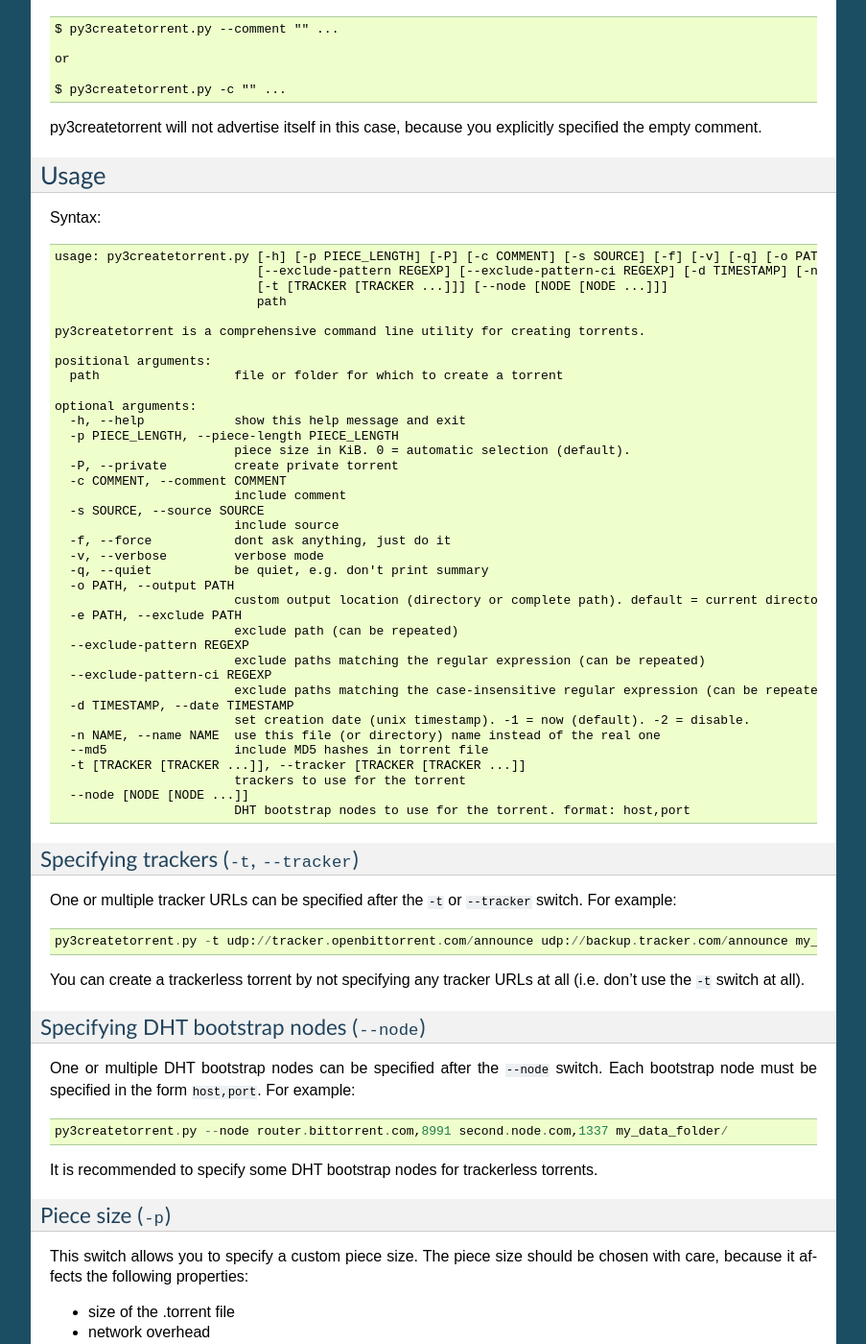
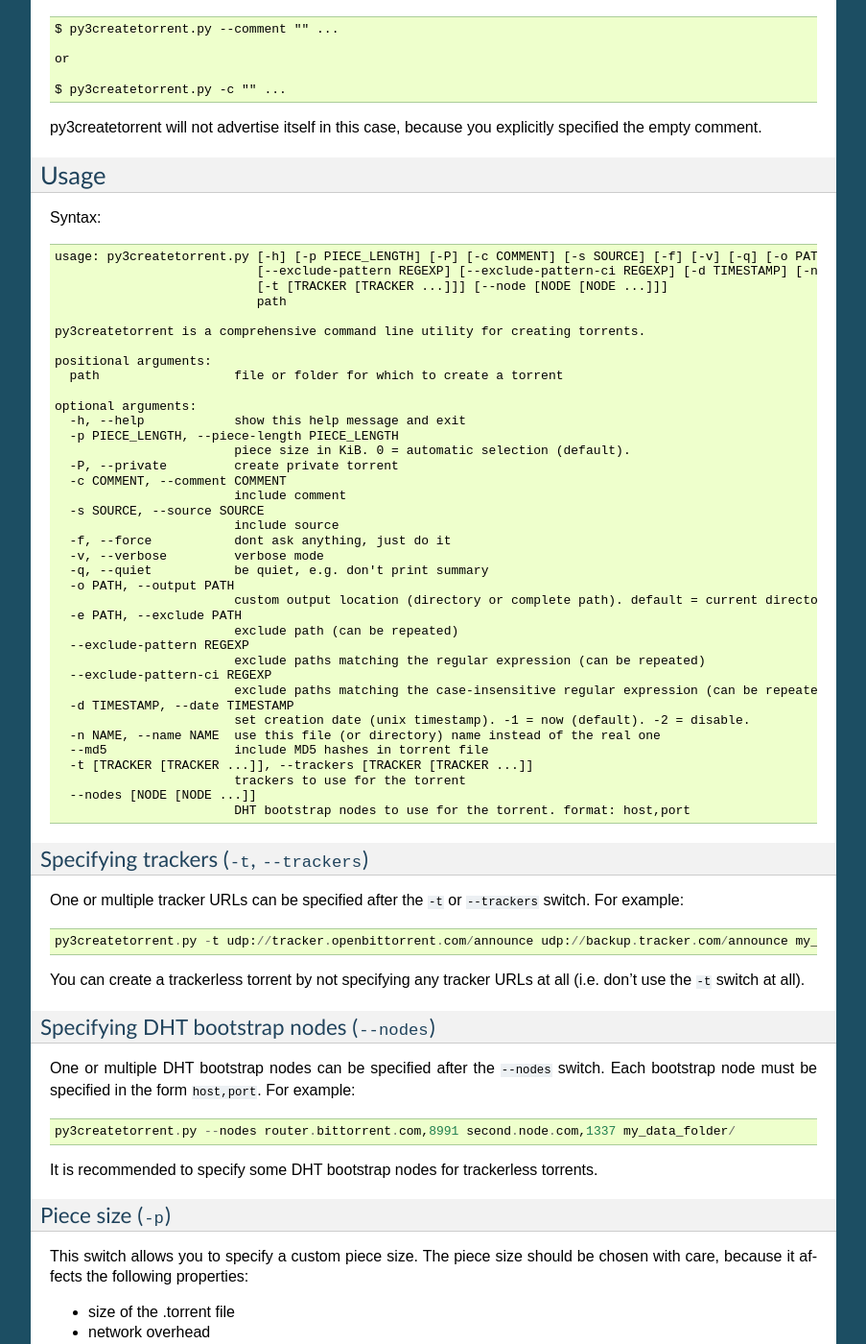
Before and after one commit to rsnitsch/py3createtorrent, a Sphinx documentation site: the page built from docs/source/user.rst, in a window 1280 px wide and 1400 px high, scrolled down 2193 px. Shown: the whole window at 96% size, without its empty margins (198-1101 px from the left). Built offline with Sphinx 7.4.7, drawn with Linux system fonts in a browser that asks for light colours; some of the changed text lies outside the part shown.

Commit message:
Rename --tracker to --trackers and --node to --nodes

```diff
--- a/docs/source/user.rst
+++ b/docs/source/user.rst
@@ -173,28 +173,28 @@ Syntax:
                           set creation date (unix timestamp). -1 = now (default). -2 = disable.
     -n NAME, --name NAME  use this file (or directory) name instead of the real one
     --md5                 include MD5 hashes in torrent file
-    -t [TRACKER [TRACKER ...]], --tracker [TRACKER [TRACKER ...]]
+    -t [TRACKER [TRACKER ...]], --trackers [TRACKER [TRACKER ...]]
                           trackers to use for the torrent
-    --node [NODE [NODE ...]]
+    --nodes [NODE [NODE ...]]
                           DHT bootstrap nodes to use for the torrent. format: host,port
 
-Specifying trackers (``-t``, ``--tracker``)
+Specifying trackers (``-t``, ``--trackers``)
 ^^^^^^^^^^^^^^^^^^^^^^^^^^^^^^^^^^^^^^^^^^^
 
-One or multiple tracker URLs can be specified after the ``-t`` or ``--tracker`` switch. For example::
+One or multiple tracker URLs can be specified after the ``-t`` or ``--trackers`` switch. For example::
 
     py3createtorrent.py -t udp://tracker.openbittorrent.com/announce udp://backup.tracker.com/announce my_data_folder/
 
 You can create a trackerless torrent by not specifying any tracker URLs at all (i.e. don't
 use the ``-t`` switch at all).
 
-Specifying DHT bootstrap nodes (``--node``)
+Specifying DHT bootstrap nodes (``--nodes``)
 ^^^^^^^^^^^^^^^^^^^^^^^^^^^^^^^^^^^^^^^^^^^
 
-One or multiple DHT bootstrap nodes can be specified after the ``--node`` switch. Each bootstrap node must be
+One or multiple DHT bootstrap nodes can be specified after the ``--nodes`` switch. Each bootstrap node must be
 specified in the form ``host,port``. For example::
 
-    py3createtorrent.py --node router.bittorrent.com,8991 second.node.com,1337 my_data_folder/
+    py3createtorrent.py --nodes router.bittorrent.com,8991 second.node.com,1337 my_data_folder/
 
 It is recommended to specify some DHT bootstrap nodes for trackerless torrents.
 
```
Also changed, not shown: 1 other file.
